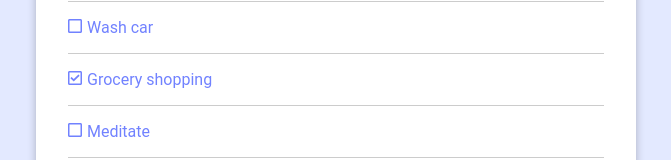
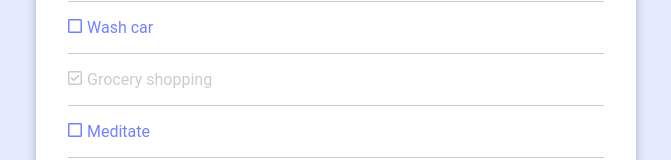
Before and after one commit to leighwest/todo-list-app, a React (Create React App) app in the folder app/client/: page / in a window 1280 px wide. Shown: the part 216-376 px from the top of the page, without its empty margins (324-995 px from the left). Built offline with nearby package versions, Linux system fonts and the light colour scheme.

Commit message:
todo item now greys out when marked as completed:

```diff
--- a/app/client/src/components/Todos/TodoItem/TodoItem.js
+++ b/app/client/src/components/Todos/TodoItem/TodoItem.js
@@ -1,11 +1,9 @@
-import React, { useState } from 'react';
+import React from 'react';
 import { FontAwesomeIcon } from '@fortawesome/react-fontawesome';
 
 import classes from './TodoItem.module.css'
 
 const TodoItem = props => {
-
-  // const [completed, setCompleted] = useState(props.completed);
 
   const deleteHandler = () => {
     props.onDeleteTodo(props.id);
@@ -16,7 +14,7 @@ const TodoItem = props => {
   };
 
   return (
-    <li className={classes.todo} >
+    <li className={props.completed ? [classes.todo, classes.completed].join(' ') : classes.todo } >
       {!props.completed && <FontAwesomeIcon icon={['far', 'square']} onClick={completeHandler} />}
       {props.completed && <FontAwesomeIcon icon={['far', 'check-square']} onClick={completeHandler} />}
       <p>{props.description}</p>
--- a/app/client/src/components/Todos/TodoItem/TodoItem.module.css
+++ b/app/client/src/components/Todos/TodoItem/TodoItem.module.css
@@ -7,6 +7,10 @@
 
 .todo p {
   margin: 0 0 0 5px;
+}
+
+.completed {
+  color: #ccc;
 }
 
 .todo > .deleteIcon {
```
